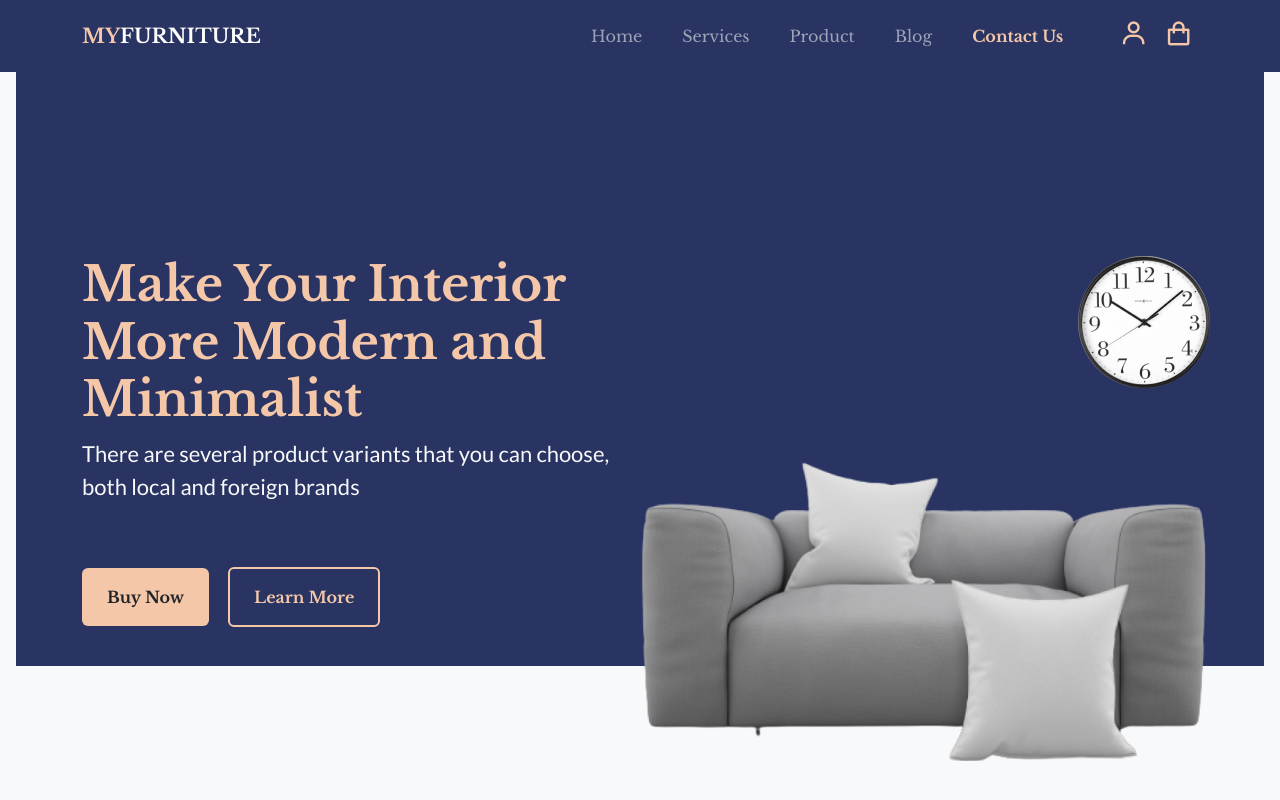
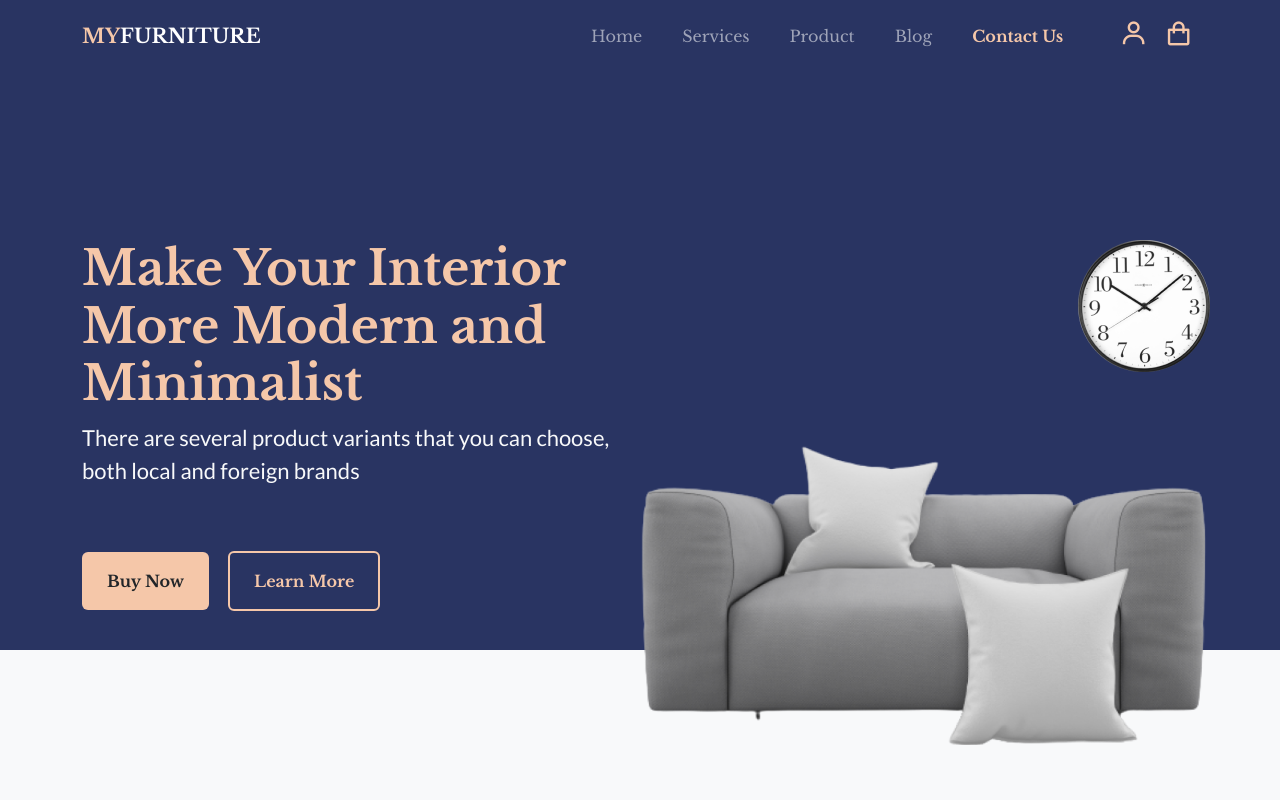
Before and after one commit to herjunardwn/slicing-landingpage, a plain HTML site: page index.html in a window 1280 px wide. Shown: the top 800 px of the page. Drawn offline with nearby package versions, Linux system fonts and the light colour scheme.

Commit message:
secondary commit

```diff
--- a/index.html
+++ b/index.html
@@ -30,7 +30,7 @@
 </head>
 
 <body data-bs-spy="scroll" data-bs-target="#navbar-spy" data-bs-root-margin="0px 0px -40%" data-bs-smooth-scroll="true"
-  class="scrollspy-example bg-light p-3 rounded-2" tabindex="0">
+  class="scrollspy-example bg-light rounded-2" tabindex="0">
   <header>
     <nav class="navbar navbar-expand-lg navbar-dark py-3 fixed-top">
       <div class="container">
--- a/style.css
+++ b/style.css
@@ -11,6 +11,7 @@
 
 * {
   box-sizing: border-box !important;
+
 }
 
 a {
```
